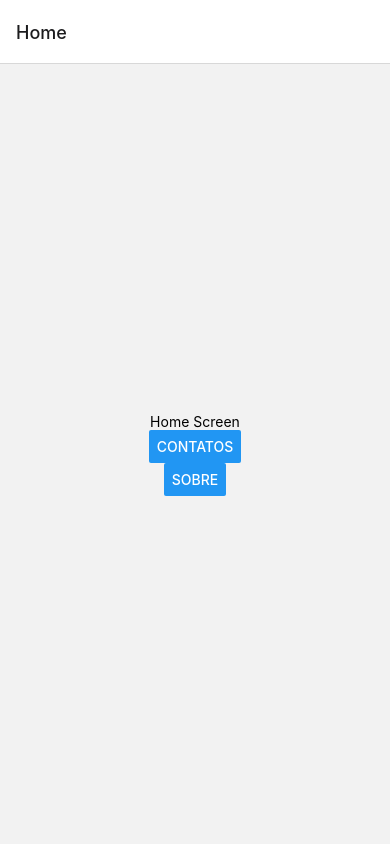
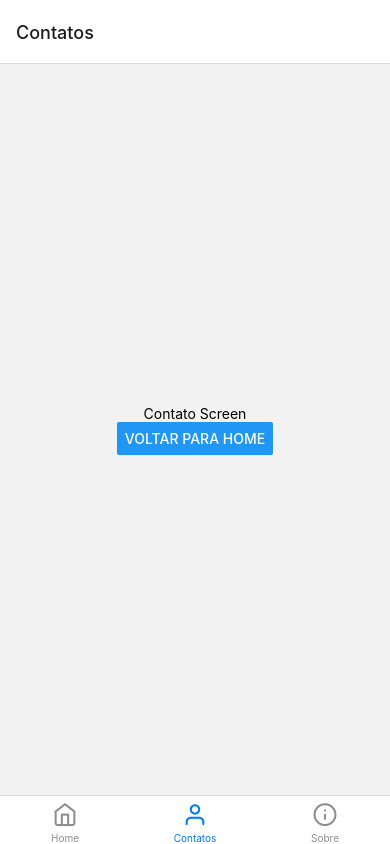
Before and after one commit to alanbarra/reactNative-navegacao-stack, a React Native app: screen /Contatos in a window 390 px wide. Built offline with nearby package versions, Linux system fonts and the light colour scheme.

Commit message:
carga total

```diff
--- a/App.js
+++ b/App.js
@@ -1,21 +1,45 @@
 import React from 'react';
 import { NavigationContainer } from '@react-navigation/native';
-import { createNativeStackNavigator } from '@react-navigation/native-stack';
+import { createBottomTabNavigator } from '@react-navigation/bottom-tabs';
+import Icon from 'react-native-vector-icons/Feather';
 
 import HomeScreen from './src/Home';
 import ContatoScreen from './src/Contatos';
 import SobreScreen from './src/Sobre';
 
-const Stack = createNativeStackNavigator();
+const Tab = createBottomTabNavigator();
 
 export default function App() {
   return (
     <NavigationContainer>
-      <Stack.Navigator>
-        <Stack.Screen name="HomeScreen" component={HomeScreen} options={{ title: 'Home' }} />
-        <Stack.Screen name="ContatoScreen" component={ContatoScreen} options={{ title: 'Contatos' }} />
-        <Stack.Screen name="SobreScreen" component={SobreScreen} options={{ title: 'Sobre' }} />
-      </Stack.Navigator>
+      <Tab.Navigator
+        screenOptions={({ route }) => ({
+          tabBarIcon: ({ color, size }) => {
+            let iconName;
+
+            switch (route.name) {
+              case 'Home':
+                iconName = 'home';
+                break;
+              case 'Contatos':
+                iconName = 'user';
+                break;
+              case 'Sobre':
+                iconName = 'info';
+                break;
+              default:
+                iconName = 'circle';
+                break;
+            }
+
+            return <Icon name={iconName} size={size} color={color} />;
+          },
+        })}
+      >
+        <Tab.Screen name="Home" component={HomeScreen} />
+        <Tab.Screen name="Contatos" component={ContatoScreen} />
+        <Tab.Screen name="Sobre" component={SobreScreen} />
+      </Tab.Navigator>
     </NavigationContainer>
   );
 }
--- a/package.json
+++ b/package.json
@@ -9,6 +9,7 @@
     "web": "expo start --web"
   },
   "dependencies": {
+    "@react-navigation/bottom-tabs": "^6.4.0",
     "@react-navigation/native": "^6.0.13",
     "@react-navigation/native-stack": "^6.9.0",
     "expo": "~46.0.13",
--- a/src/Contatos/index.js
+++ b/src/Contatos/index.js
@@ -1,12 +1,14 @@
 import React from 'react';
+import { useNavigation } from '@react-navigation/native';
 import { View, Text, Button } from 'react-native';
 
-export default function ContatoScreen({ navigation }) {
+export default function ContatoScreen() {
+    const navigation = useNavigation();
+
     return (
         <View style={{ flex: 1, alignItems: 'center', justifyContent: 'center' }}>
             <Text>Contato Screen</Text>
-            <Button title="Voltar para Home" onPress={() => navigation.navigate('HomeScreen')} />
-            <Button title="Voltar" onPress={() => navigation.goBack()} />
+            <Button title="Voltar para Home" onPress={() => navigation.navigate('Home')} />
         </View>
     );
 }
--- a/src/Home/index.js
+++ b/src/Home/index.js
@@ -1,12 +1,10 @@
 import React from 'react';
-import { View, Text, Button } from 'react-native';
+import { View, Text } from 'react-native';
 
-export default function HomeScreen({ navigation }) {
+export default function HomeScreen() {
     return (
         <View style={{ flex: 1, alignItems: 'center', justifyContent: 'center' }}>
             <Text>Home Screen</Text>
-            <Button title="Contatos" onPress={() => navigation.navigate('ContatoScreen')} />
-            <Button title="Sobre" onPress={() => navigation.navigate('SobreScreen')} />
         </View>
     );
 }
--- a/src/Sobre/index.js
+++ b/src/Sobre/index.js
@@ -1,12 +1,14 @@
 import React from 'react';
+import { useNavigation } from '@react-navigation/native';
 import { View, Text, Button } from 'react-native';
 
-export default function SobreScreen({ navigation }) {
+export default function SobreScreen() {
+    const navigation = useNavigation();
+
     return (
         <View style={{ flex: 1, alignItems: 'center', justifyContent: 'center' }}>
             <Text>Sobre Screen</Text>
-            <Button title="Voltar para Home" onPress={() => navigation.navigate('HomeScreen')} />
-            <Button title="Voltar" onPress={() => navigation.goBack()} />
+            <Button title="Voltar para Home" onPress={() => navigation.navigate('Home')} />
         </View>
     );
 }
```
Also changed, not shown: 1 other file (tests, documents, lock files or other folders).
